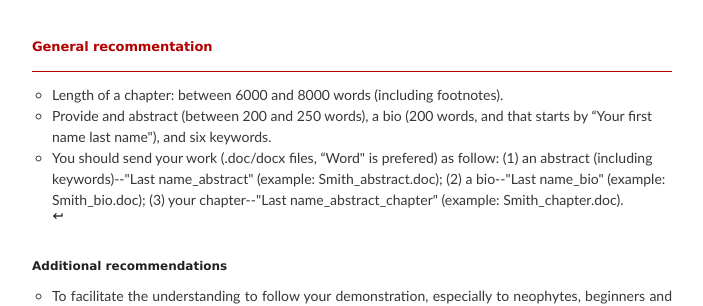
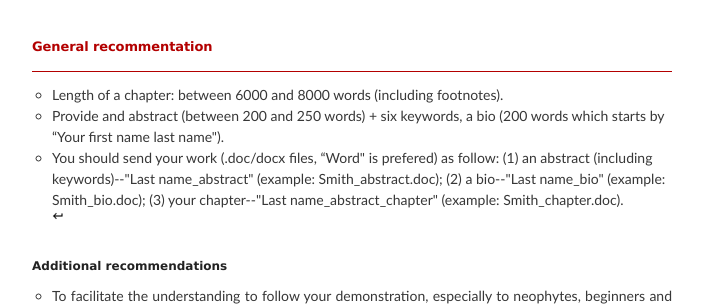
Before and after one commit to vbigot-juloux/ane-research-humanities, a Jekyll site: the page built from docs/Guidelines.md, in a window 1280 px wide and 900 px high, scrolled down 326 px. Shown: the part 153-459 px from the top of the window, without its empty margins (288-991 px from the left). Built offline with Jekyll 4.4.1, drawn with Linux system fonts in a browser that asks for light colours; the repository's description, which GitHub fills in, is left out.

Commit message:
Update Guidelines.md

```diff
--- a/docs/Guidelines.md
+++ b/docs/Guidelines.md
@@ -20,7 +20,7 @@ layout: default
 <hr style="height:0; margin:0; background:transparent; border-bottom:0.5px solid #b30000;" />
 <ul style="list-style-type: circle">
    <li style="margin-top: 12px">Length of a chapter: between 6000 and 8000 words (including footnotes).</li>
-  <li>Provide and abstract (between 200 and 250 words), a bio (200 words, and that starts by “Your first name last name"), and six keywords.</li>
+  <li>Provide and abstract (between 200 and 250 words) + six keywords, a bio (200 words which starts by “Your first name last name").</li>
     <li>You should send your work (.doc/docx files, “Word" is prefered) as follow: (1) an abstract (including keywords)--"Last name_abstract" (example: Smith_abstract.doc); (2) a bio--"Last name_bio" (example: Smith_bio.doc); (3) your chapter--"Last name_abstract_chapter" (example: Smith_chapter.doc).</li>
   <li style="list-style-type: none;"><a href="#reco2" style="text-decoration: none"><img src="../assets/baseline_keyboard_return_black_18dp.png" style="border:0; -webkit-box-shadow: 0 0 0; width: 2%; margin-top: -5px; margin-left: -5px"/></a></li>
   </ul>
```
